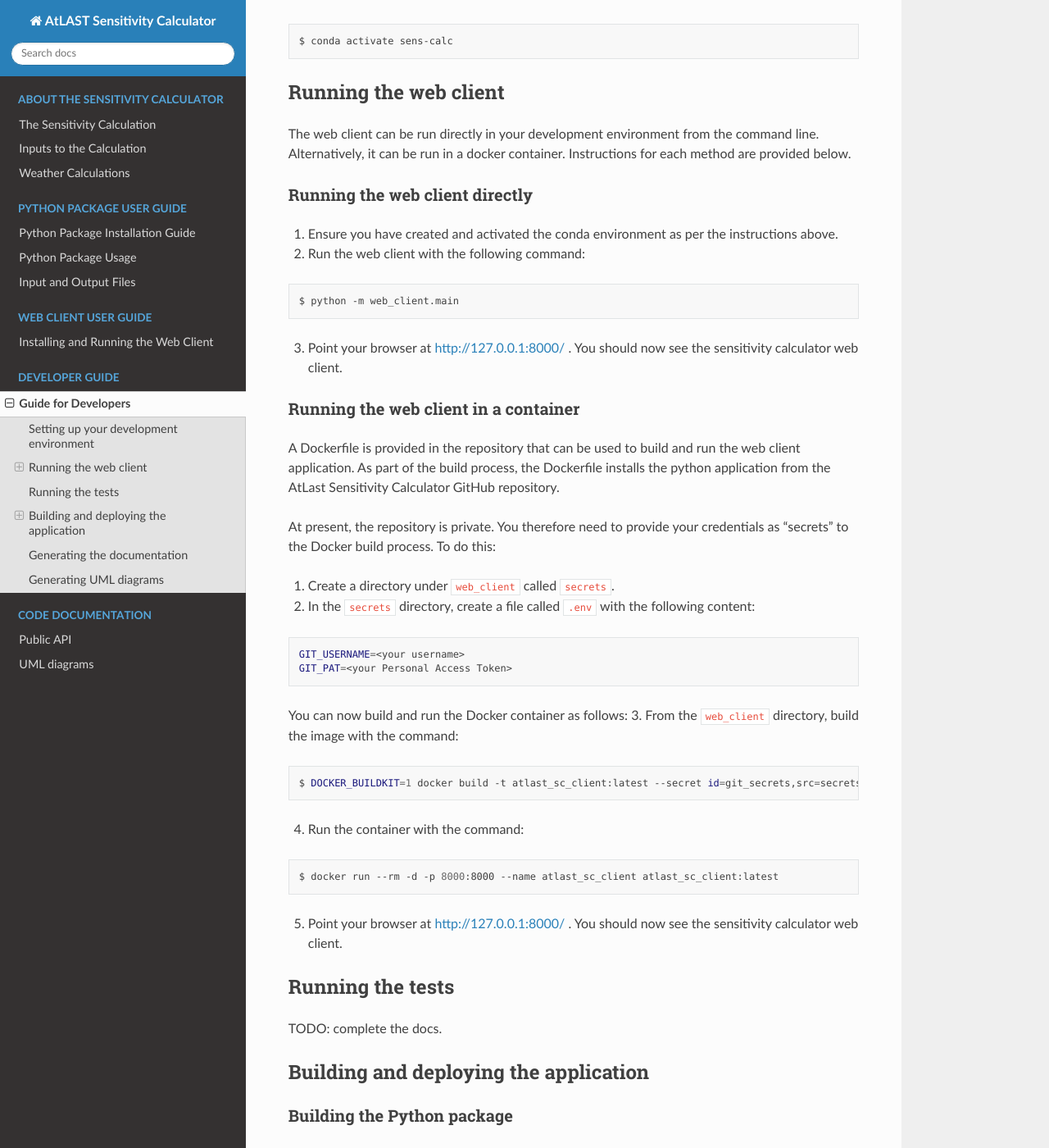
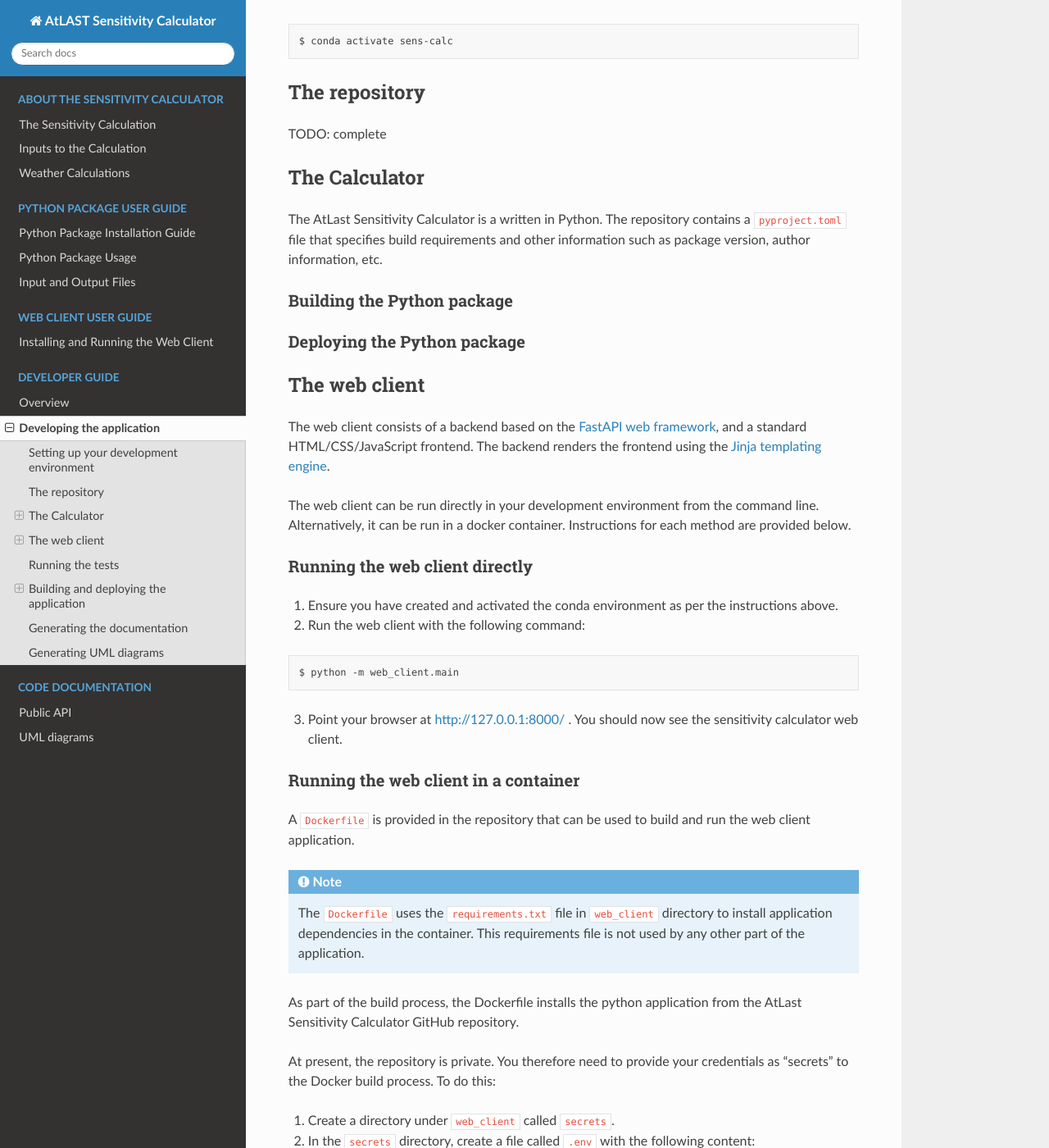
Before and after one commit to ukatc/AtLAST_sensitivity_calculator, a Sphinx documentation site: the page built from docs/source/developer_guide/developing_the_application.rst, in a window 1280 px wide and 1400 px high, scrolled down 464 px. Shown: the whole window at 82% size. Built offline with Sphinx 7.4.7 and the Read the Docs theme 2.0.0, drawn with Linux system fonts in a browser that asks for light colours; some of the changed text lies outside the part shown.

Commit message:
WIP docs

```diff
--- /dev/null
+++ b/docs/source/developer_guide/application_overview.rst
@@ -0,0 +1,5 @@
+Overview
+========
+The sensitivity calculator consists of a Python package and a web client. Users
+can import the package into their own code. Instructions are provided
+:doc:`here <../user_guide/using_the_calculator>`.
--- a/docs/source/developer_guide/guide_for_developers.rst
+++ b/docs/source/developer_guide/developing_the_application.rst
@@ -1,5 +1,5 @@
-Guide for Developers
-====================
+Developing the application
+==========================
 
 Setting up your development environment
 ---------------------------------------
@@ -24,9 +24,29 @@ Setting up your development environment
 
    $ conda activate sens-calc
 
+The repository
+--------------
+TODO: complete
 
-Running the web client
-----------------------
+
+The Calculator
+--------------
+The AtLast Sensitivity Calculator is a written in Python. The repository contains
+a ``pyproject.toml`` file that specifies build requirements and other information
+such as package version, author information, etc.
+
+Building the Python package
+^^^^^^^^^^^^^^^^^^^^^^^^^^^
+
+Deploying the Python package
+^^^^^^^^^^^^^^^^^^^^^^^^^^^^
+
+The web client
+--------------
+The web client consists of a backend based on the `FastAPI web framework <https://fastapi.tiangolo.com/lo/>`__,
+and a standard HTML/CSS/JavaScript frontend. The backend renders the frontend using
+the `Jinja templating engine <https://jinja.palletsprojects.com/en/3.1.x/>`__.
+
 The web client can be run directly in your development environment from the command line. Alternatively, it can be
 run in a docker container. Instructions for each method are provided below.
 
@@ -46,7 +66,12 @@ Running the web client directly
 Running the web client in a container
 ^^^^^^^^^^^^^^^^^^^^^^^^^^^^^^^^^^^^^
 
-A Dockerfile is provided in the repository that can be used to build and run the web client application.
+A ``Dockerfile`` is provided in the repository that can be used to build and run the web client application.
+
+.. note:: The ``Dockerfile`` uses the ``requirements.txt`` file in ``web_client`` directory to install
+    application dependencies in the container. This requirements file is not used by any other part of the
+    application.
+
 As part of the build process, the Dockerfile installs the python application from the AtLast Sensitivity
 Calculator GitHub repository.
 
--- a/docs/source/index.rst
+++ b/docs/source/index.rst
@@ -45,7 +45,8 @@ AtLAST Sensitivity Calculator
    :caption: Developer Guide
    :hidden:
 
-   developer_guide/guide_for_developers
+   developer_guide/application_overview
+   developer_guide/developing_the_application
 
 .. API section
    Hidden toctree to allow sidebar navigation.
--- a/pyproject.toml
+++ b/pyproject.toml
@@ -9,11 +9,11 @@ include = ["atlast_sc*"]
 "*" = ["*.txt", "*.yaml"]
 
 [project]
-#name = "sensitivity_calculator"
 name = "atlast_sc"
 version = "0.1.0"
 authors = [
-    { name="Joanna Ramasawmy", email="joanna.ramasawmy@stfc.ac.uk" }
+    { name="Joanna Ramasawmy", email="joanna.ramasawmy@stfc.ac.uk" },
+    { name="Fiona Kirton", email="fiona.kirton@gmail.com"}
 ]
 description = "AtLast sensitivity calculator"
 #license = "MIT"
```
Also changed, not shown: 1 other file.
